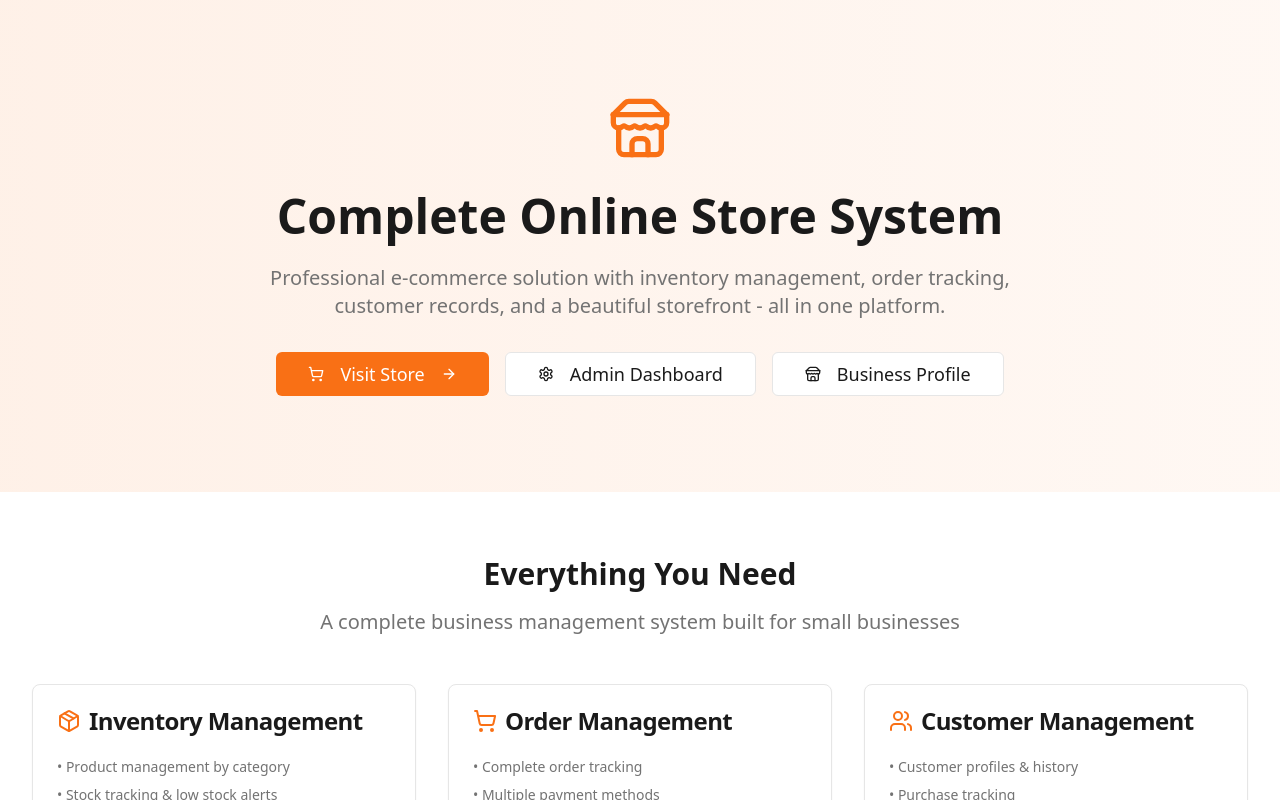
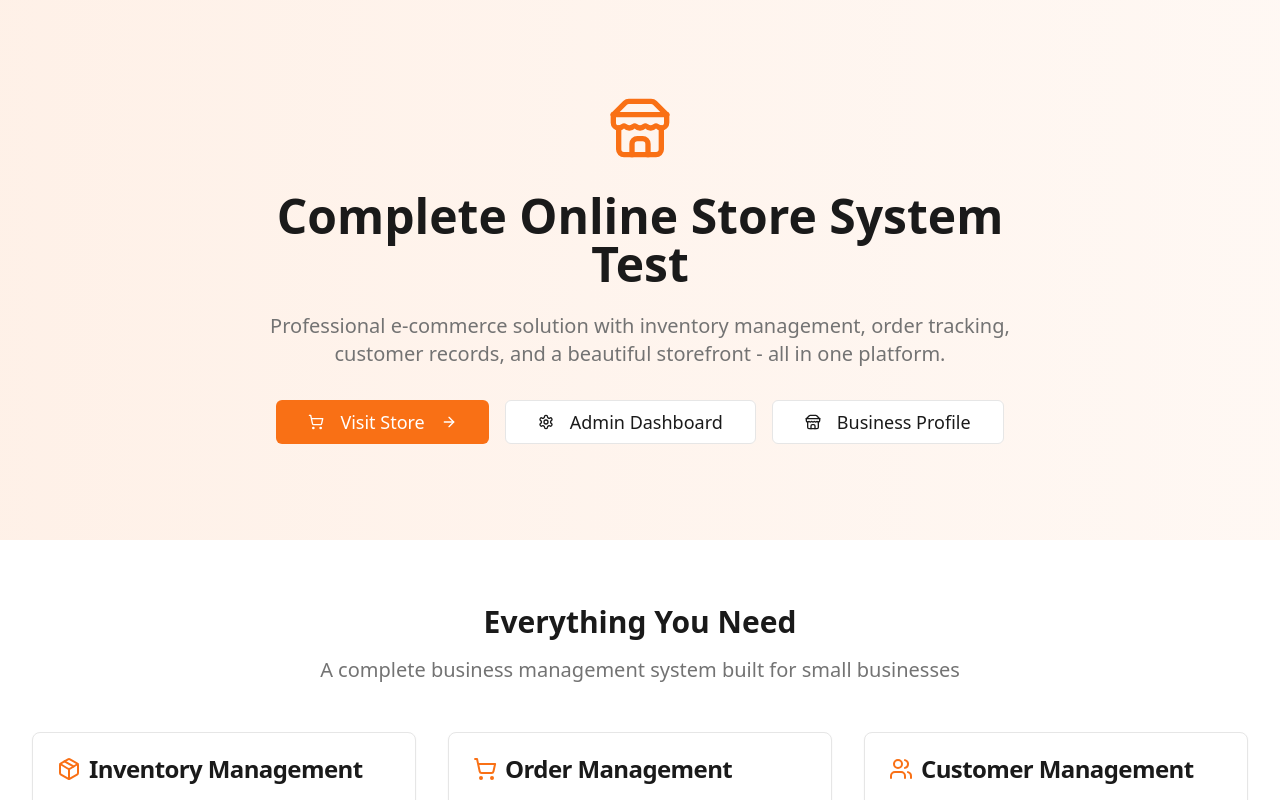
Before and after one commit to SibaCode/Siba_BMS_V1, a React (Vite) app: page / in a window 1280 px wide. Shown: the top 800 px of the page. Built offline with nearby package versions, Linux system fonts and the light colour scheme.

Commit message:
test index

```diff
--- a/src/pages/Index.tsx
+++ b/src/pages/Index.tsx
@@ -21,7 +21,7 @@ const Index = () => {
           <div className="max-w-3xl mx-auto">
             <Store className="h-16 w-16 text-primary mx-auto mb-8" />
             <h1 className="text-5xl font-bold mb-6 text-foreground">
-              Complete Online Store System
+              Complete Online Store System Test
             </h1>
             <p className="text-xl text-muted-foreground mb-8">
               Professional e-commerce solution with inventory management, order tracking,
```
